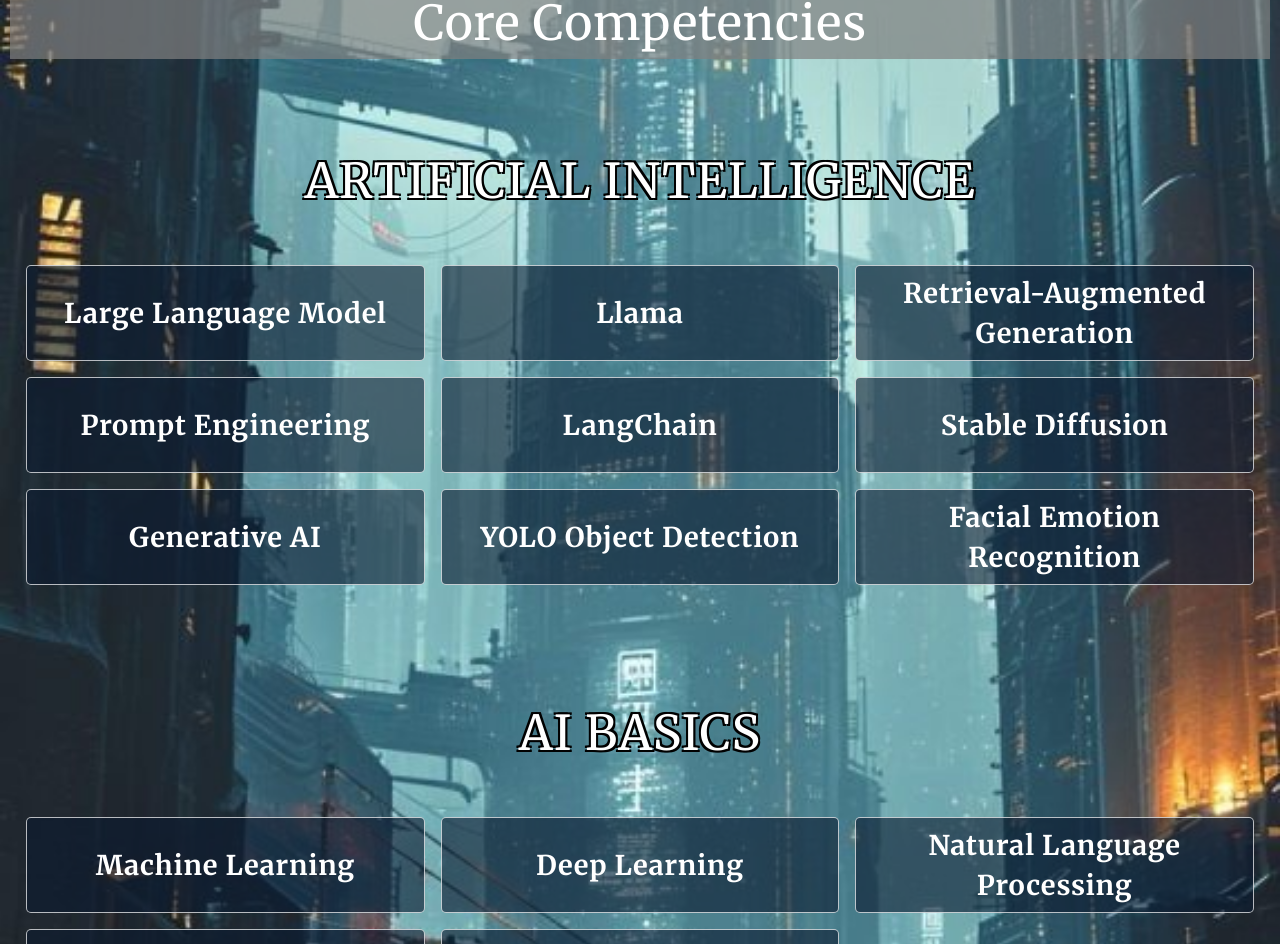
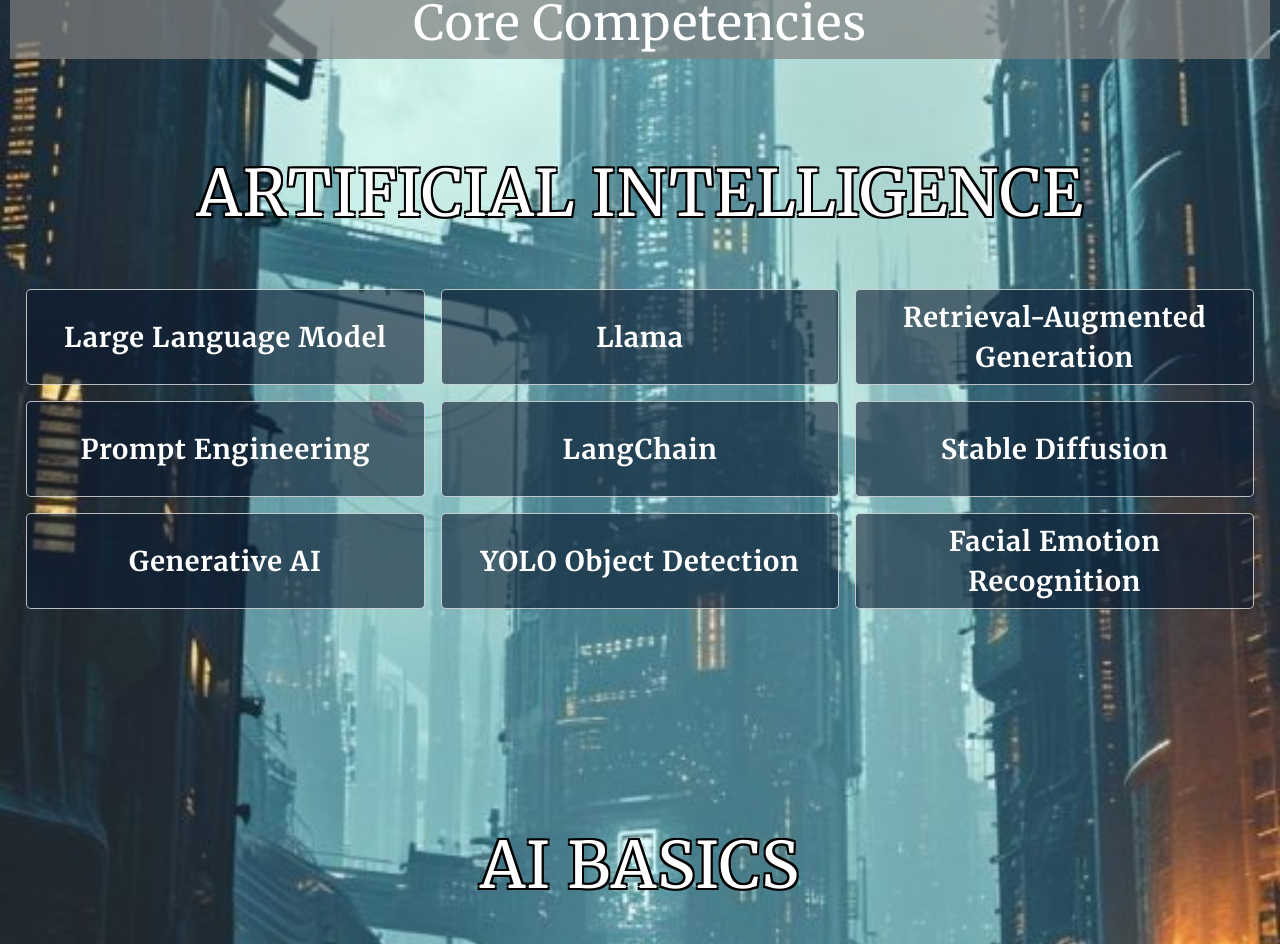
Before and after one commit to Solobrad/My-portfolio---React18, a React (Vite) app: page / in a window 1280 px wide. Shown: the part 3160-4104 px from the top of the page. Built offline with nearby package versions, Linux system fonts and the light colour scheme.

Commit message:
changin margin

```diff
--- a/src/components/Skills/Skills.css
+++ b/src/components/Skills/Skills.css
@@ -44,15 +44,15 @@
     height: 6rem;
     display: flex; /* Flexbox for centering */
     justify-content: center; /* Horizontal centering */
-    align-items: center; /* Vertical centering */
+    align-items: center;
 
   }
 
 .fancy-item {
   background-color: rgba(10, 25, 47, 0.6); /* Dark futuristic blue with slight transparency */
-  border-radius: 5px;
+  padding: 1rem;
   border: 1px solid rgba(255, 255, 255, 0.7);
-  padding: 1rem;
+
 }
 
 
@@ -96,7 +96,10 @@
 
   @media (min-width: 920px) {
     .fancy-heading {
-      font-size: 3rem;
+      font-size: 4rem;
+    }
+    .skills-category {
+      margin-bottom: 11rem;
     }
   }
   @media (min-width: 1224px) {
@@ -105,6 +108,7 @@
     }
     .fancy-item {
       font-size: 1.7rem;
+
     }
 
   }
```
